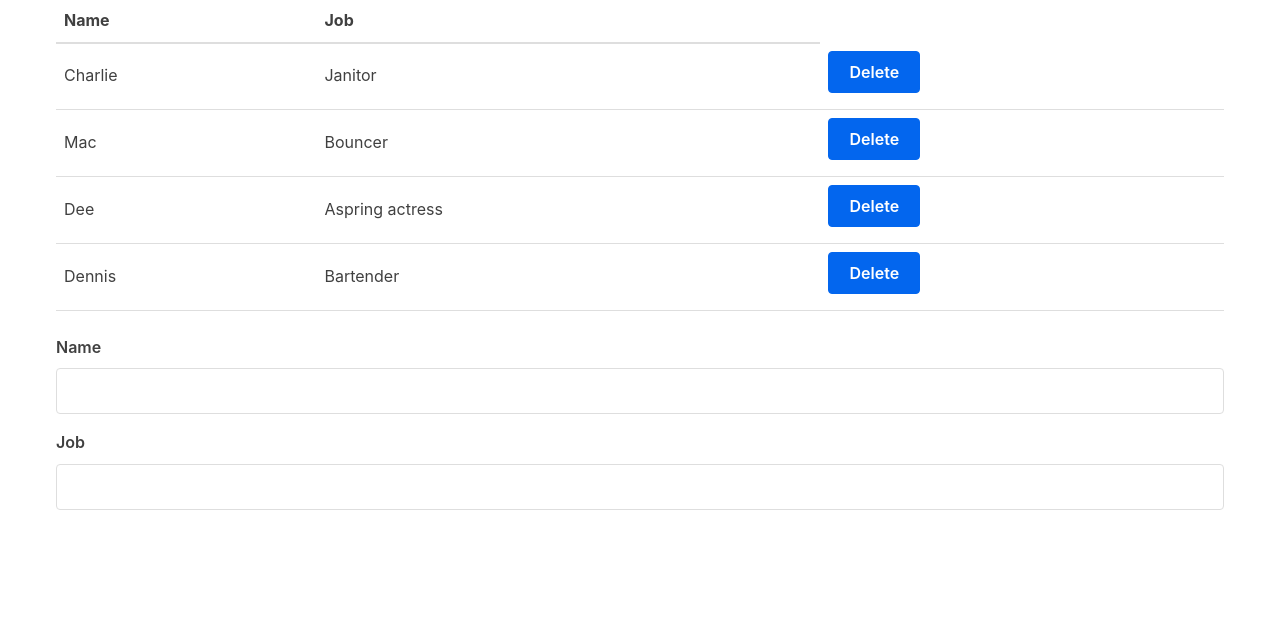
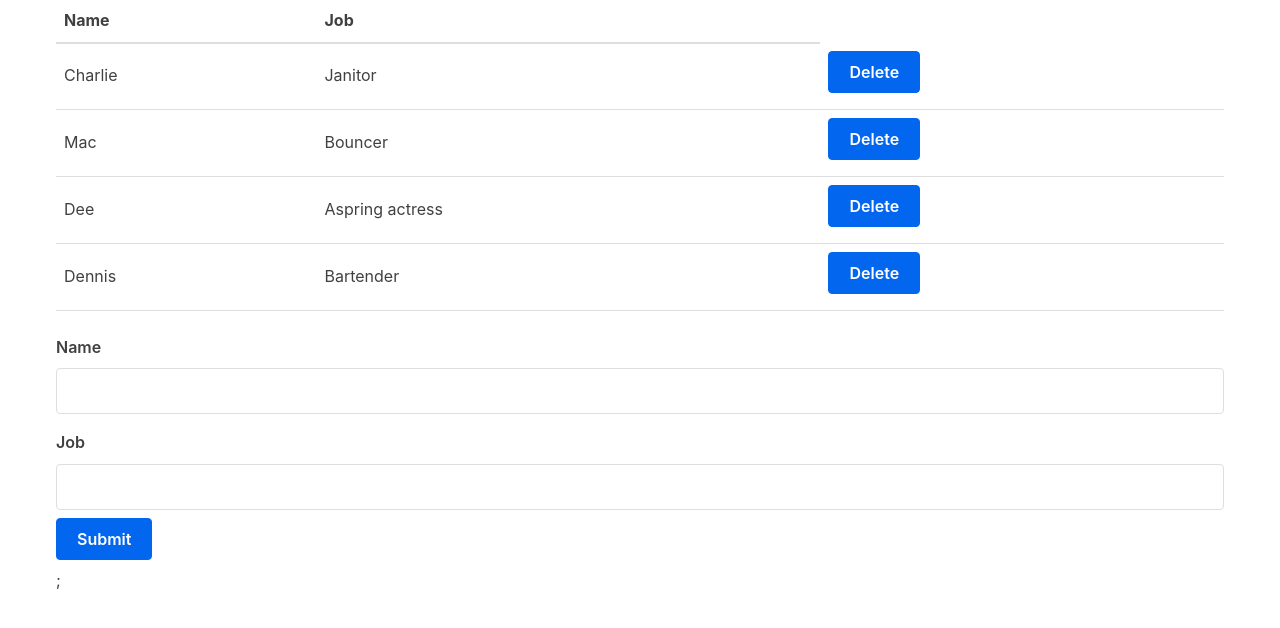
Before and after one commit to khanmzeeshan/ReactApp2, a React (Create React App) app: page / in a window 1280 px wide. Shown: the top 628 px of the page. Built offline with nearby package versions, Linux system fonts and the light colour scheme.

Commit message:
Finals steps complete; form submission

```diff
--- a/src/App.js
+++ b/src/App.js
@@ -30,13 +30,15 @@ render() {
   return (
     <div className="container">
       <Table characterData={this.state.characters} removeCharacter={this.removeCharacter} />
-      <Form />
+      <Form handleSubmit={this.handleSubmit} />;
     </div>
   )}
 
 handleSubmit = character => {
     this.setState({ characters: [...this.state.characters, character] })
 }
+
+
   };
 
 
--- a/src/Form.js
+++ b/src/Form.js
@@ -14,6 +14,10 @@ handleChange = event => {
     this.setState({
       [name]: value,
     })
+  }
+submitForm = () => {
+    this.props.handleSubmit(this.state)
+    this.setState(this.initialState)
   }
 render() {
     const { name, job } = this.state;
@@ -34,8 +38,11 @@ render() {
           id="job"
           value={job}
           onChange={this.handleChange} />
+        <input type="button" value="Submit" onClick={this.submitForm} />
       </form>
     );
   }
+
 }
+
   export default Form;
```
Also changed, not shown: 1 other file (tests, documents, lock files or other folders).
